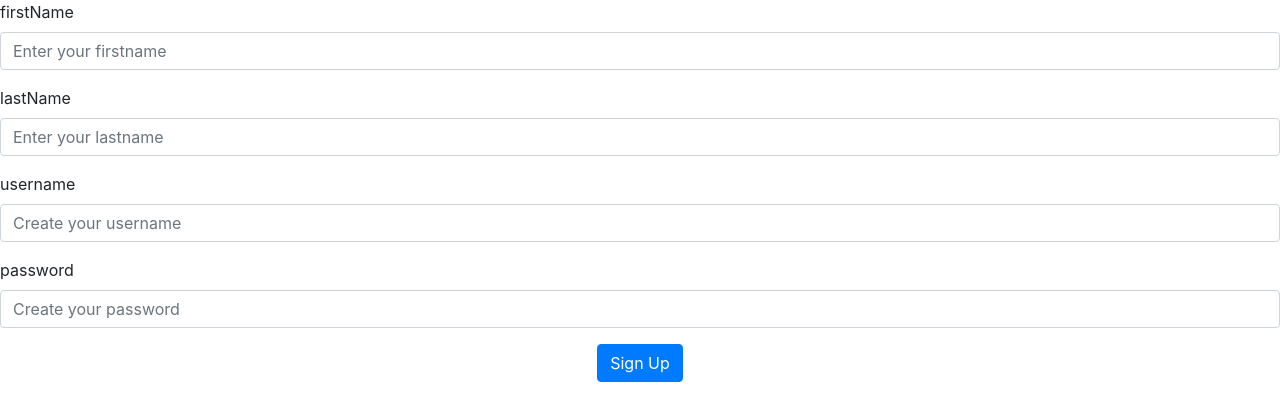
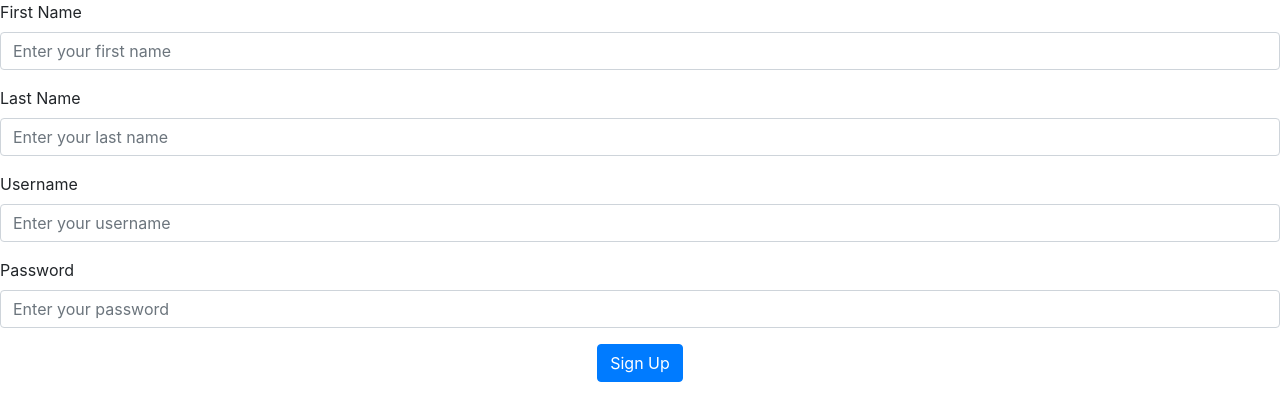
Before and after one commit to kct417/taskify, a React (Vite) app in the folder packages/react-frontend/: page /signup in a window 1280 px wide. Shown: the top 420 px of the page. Built offline with nearby package versions, Linux system fonts and the light colour scheme.

Commit message:
converted form fields to list of objects. navigate to registration if invalid token

```diff
--- a/packages/react-frontend/src/components/Form.jsx
+++ b/packages/react-frontend/src/components/Form.jsx
@@ -2,22 +2,21 @@ import PropTypes from 'prop-types';
 import { useState } from 'react';
 
 const Form = ({ fields, submitFunc, buttonText }) => {
-	const [formFields, updateFields] = useState({});
+	const [formFields] = useState({});
 
 	return (
 		<form className="vstack text-center">
-			{fields.map(([fieldname, placeholder], idx) => {
+			{fields.map((field, idx) => {
+				const { label, placeholder, key } = field;
 				return (
 					<div key={idx} className="form-group text-left">
-						<label>{fieldname}</label>
+						<label>{label}</label>
 						<input
 							type="text"
 							className="form-control"
 							placeholder={placeholder}
 							onChange={(event) => {
-								const newFields = formFields;
-								newFields[fieldname] = event.target.value;
-								updateFields(newFields);
+								formFields[key] = event.target.value;
 							}}
 						/>
 					</div>
@@ -37,7 +36,7 @@ const Form = ({ fields, submitFunc, buttonText }) => {
 
 Form.propTypes = {
 	buttonText: PropTypes.string,
-	fields: PropTypes.arrayOf(PropTypes.array),
+	fields: PropTypes.arrayOf(PropTypes.object),
 	submitFunc: PropTypes.func.isRequired,
 };
 
--- a/packages/react-frontend/src/components/Login.jsx
+++ b/packages/react-frontend/src/components/Login.jsx
@@ -1,25 +1,26 @@
 import PropTypes from 'prop-types';
 import { useNavigate } from 'react-router-dom';
+
 import Form from './Form';
 
 const LoginForm = ({ API_PREFIX, handleLoginAndRegister }) => {
 	const navigate = useNavigate();
 
-	async function loginUser(creds) {
+	async function loginUser(credentials) {
 		try {
 			const response = await fetch(`${API_PREFIX}/login`, {
 				method: 'POST',
 				headers: {
 					'Content-Type': 'application/json',
 				},
-				body: JSON.stringify(creds),
+				body: JSON.stringify(credentials),
 			});
 
 			if (response.status === 200) {
 				const payload = await response.json();
 				handleLoginAndRegister(payload.token, () => {
 					console.log(
-						`Login successful for user: '${creds.username}'`,
+						`Login successful for user: '${credentials.username}'`,
 					);
 					console.log(`Auth token saved`);
 					navigate('/tasks');
@@ -36,8 +37,16 @@ const LoginForm = ({ API_PREFIX, handleLoginAndRegister }) => {
 	return (
 		<Form
 			fields={[
-				['username', 'Create your username'],
-				['password', 'Create your password'],
+				{
+					label: 'Username',
+					placeholder: 'Enter your username',
+					key: 'username',
+				},
+				{
+					label: 'Password',
+					placeholder: 'Enter your password',
+					key: 'password',
+				},
 			]}
 			submitFunc={loginUser}
 			buttonText={'Log In'}
--- a/packages/react-frontend/src/components/Register.jsx
+++ b/packages/react-frontend/src/components/Register.jsx
@@ -1,25 +1,26 @@
 import PropTypes from 'prop-types';
 import { useNavigate } from 'react-router-dom';
+
 import Form from './Form';
 
 const RegistrationForm = ({ API_PREFIX, handleLoginAndRegister }) => {
 	const navigate = useNavigate();
 
-	async function registerUser(creds) {
+	async function registerUser(credentials) {
 		try {
 			const response = await fetch(`${API_PREFIX}/signup`, {
 				method: 'POST',
 				headers: {
 					'Content-Type': 'application/json',
 				},
-				body: JSON.stringify(creds),
+				body: JSON.stringify(credentials),
 			});
 
 			if (response.status === 201) {
 				const payload = await response.json();
 				handleLoginAndRegister(payload.token, () => {
 					console.log(
-						`Registration successful for user: '${creds.username}'`,
+						`Registration successful for user: '${credentials.username}'`,
 					);
 					console.log(`Auth token saved`);
 					navigate('/tasks');
@@ -38,10 +39,26 @@ const RegistrationForm = ({ API_PREFIX, handleLoginAndRegister }) => {
 	return (
 		<Form
 			fields={[
-				['firstName', 'Enter your firstname'],
-				['lastName', 'Enter your lastname'],
-				['username', 'Create your username'],
-				['password', 'Create your password'],
+				{
+					label: 'First Name',
+					placeholder: 'Enter your first name',
+					key: 'firstName',
+				},
+				{
+					label: 'Last Name',
+					placeholder: 'Enter your last name',
+					key: 'lastName',
+				},
+				{
+					label: 'Username',
+					placeholder: 'Enter your username',
+					key: 'username',
+				},
+				{
+					label: 'Password',
+					placeholder: 'Enter your password',
+					key: 'password',
+				},
 			]}
 			submitFunc={registerUser}
 			buttonText={'Sign Up'}
--- a/packages/react-frontend/src/components/Task.jsx
+++ b/packages/react-frontend/src/components/Task.jsx
@@ -1,13 +1,20 @@
-// src/MyApp.jsx
 import PropTypes from 'prop-types';
 import { useState, useEffect } from 'react';
-import Table from './Table';
+import { useNavigate } from 'react-router-dom';
+
+import Table from './TaskTable';
 import Form from './TaskList';
 
 const Task = ({ API_PREFIX, token, INVALID_TOKEN }) => {
 	const [tasks, setTasks] = useState([]);
+	const navigate = useNavigate();
 
 	useEffect(() => {
+		if (token === INVALID_TOKEN) {
+			navigate('/');
+			return;
+		}
+
 		fetchTasks()
 			.then((res) => (res.status === 200 ? res.json() : undefined))
 			.then((json) => {
@@ -88,14 +95,10 @@ const Task = ({ API_PREFIX, token, INVALID_TOKEN }) => {
 	}
 
 	function addAuthHeader(otherHeaders = {}) {
-		if (token === INVALID_TOKEN) {
-			return otherHeaders;
-		} else {
-			return {
-				...otherHeaders,
-				Authorization: `Bearer ${token}`,
-			};
-		}
+		return {
+			...otherHeaders,
+			Authorization: `Bearer ${token}`,
+		};
 	}
 
 	return (
--- a/packages/react-frontend/src/components/Table.jsx
+++ b/packages/react-frontend/src/components/TaskTable.jsx
@@ -1,4 +1,3 @@
-// src/Table.jsx
 import PropTypes from 'prop-types';
 
 const TableHeader = () => {
```
Also changed, not shown: 2 other files (tests, documents, lock files or other folders).
